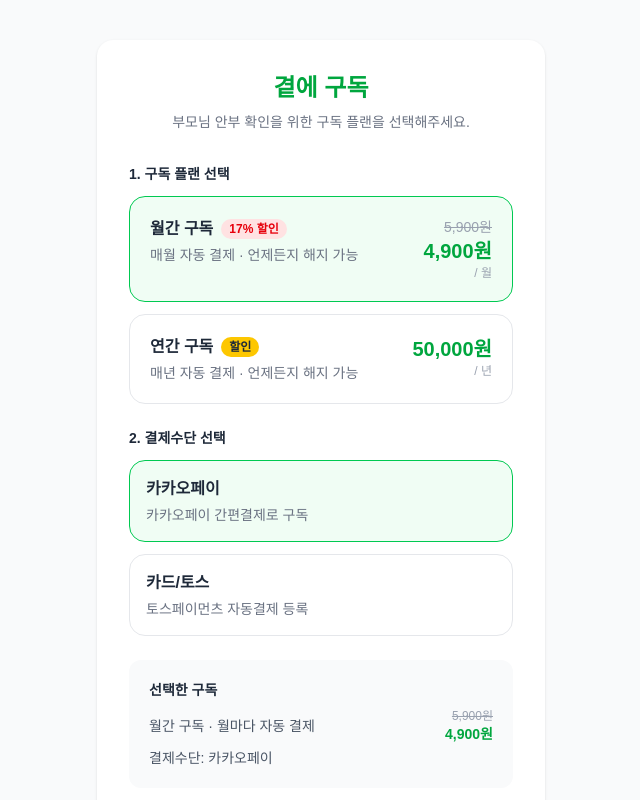
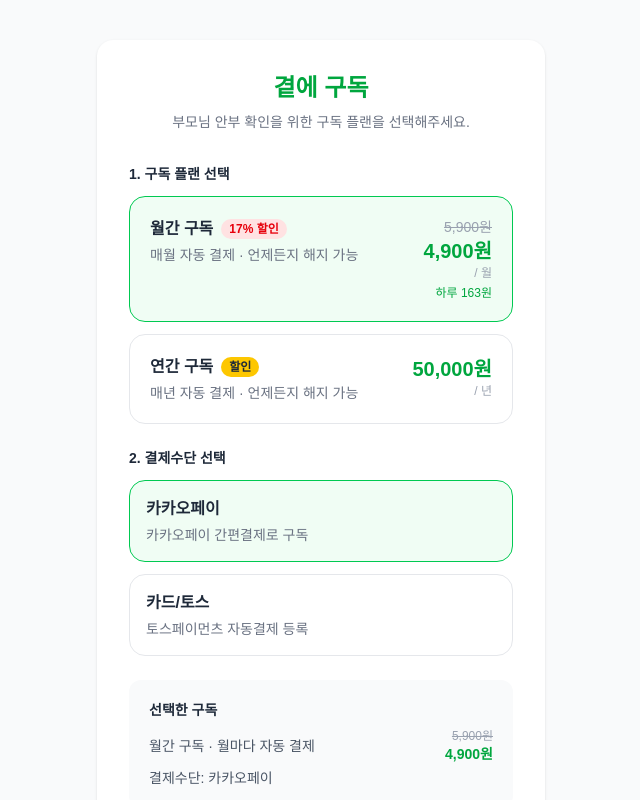
Before and after one commit to kindboy0427-collab/gyeote, a Next.js app: page /payment in a window 1280 px wide. Shown: the top 800 px of the page, without its empty margins (319-959 px from the left). Built offline with nearby package versions, Linux system fonts and the light colour scheme.

Commit message:
결제 페이지 하루 163원 문구 추가

```diff
--- a/app/payment/page.tsx
+++ b/app/payment/page.tsx
@@ -169,6 +169,9 @@ export default function PaymentPage() {
                       )}
                       <p className="text-xl font-bold text-green-600">{formatPrice(plan.price)}원</p>
                       <p className="text-xs text-gray-400">/ {plan.cycleText}</p>
+{plan.id === 'monthly' && (
+  <p className="text-xs text-green-600 mt-1">하루 163원</p>
+)}
                     </div>
                   </div>
                 </button>
```
